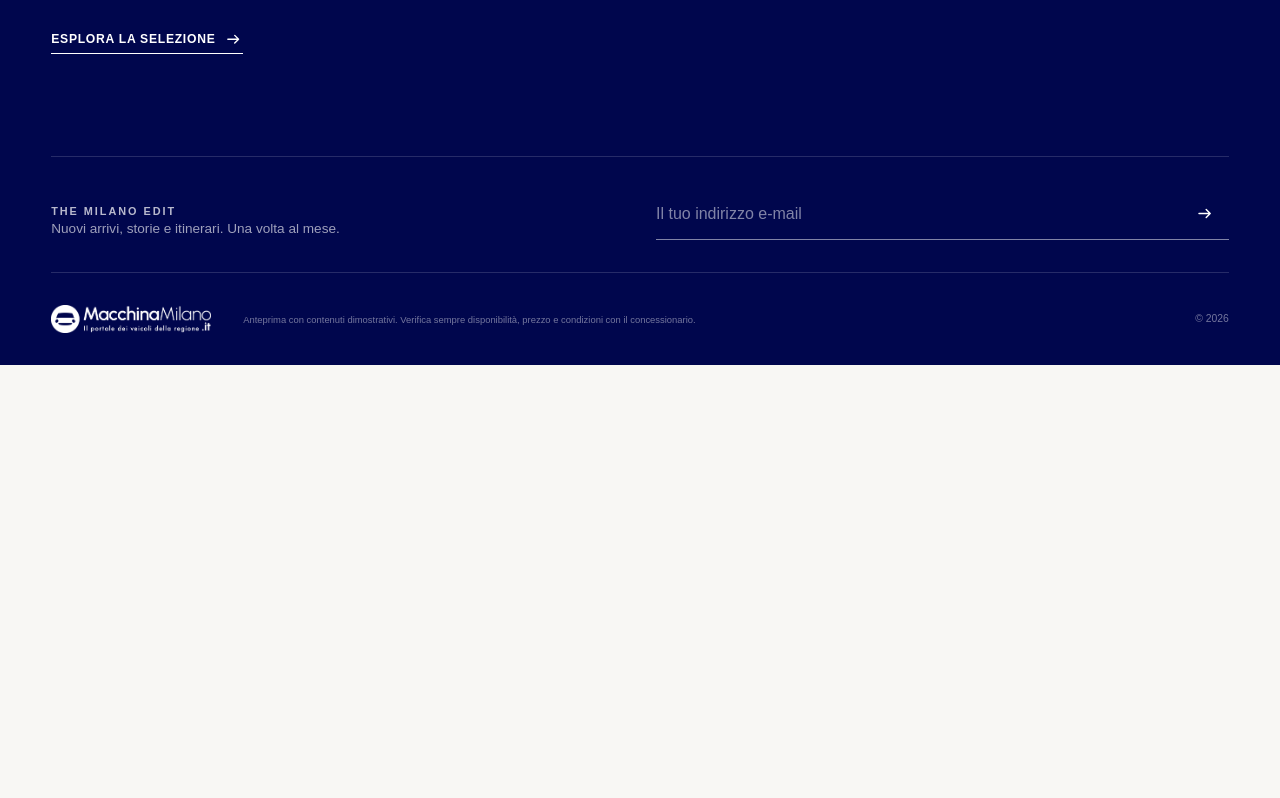
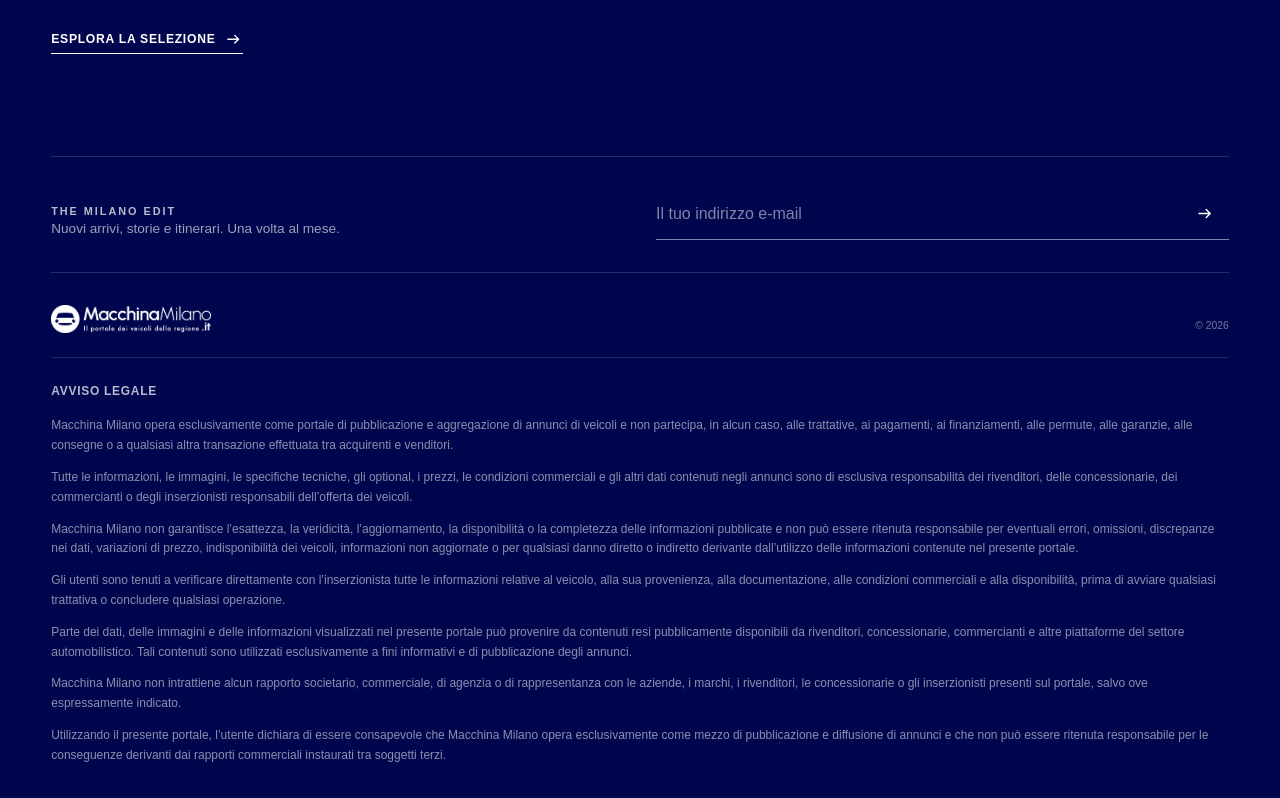
Before and after one commit to ronaldocardoso/macchinamilano, a Next.js app: page / in a window 1280 px wide. Shown: the part 8111-8909 px from the top of the page. Before the commit the page ends 8476 px from the top, so only its background shows below. Built offline with nearby package versions, Linux system fonts and the light colour scheme; no server answers.

Commit message:
Aggiunge l'avviso legale al footer

```diff
--- a/app/globals.css
+++ b/app/globals.css
@@ -1974,9 +1974,7 @@ a {
 
 .site-footer__bottom {
   display: grid;
-  grid-template-columns: auto 1fr auto;
-  align-items: center;
-  gap: 2rem;
+  gap: 1.5rem;
   padding-block: 2rem;
 }
 
@@ -1984,17 +1982,47 @@ a {
   width: 10rem;
 }
 
-.site-footer__bottom p {
-  max-width: 48rem;
-  margin: 0;
-  color: rgb(255 255 255 / 45%);
-  font-size: 0.59rem;
-  line-height: 1.6;
-}
-
-.site-footer__bottom > span {
+.site-footer__identity {
+  display: flex;
+  align-items: end;
+  justify-content: space-between;
+  gap: 2rem;
+}
+
+.site-footer__identity > span {
   color: rgb(255 255 255 / 45%);
   font-size: 0.65rem;
+}
+
+.site-footer__legal {
+  width: 100%;
+  padding-top: 1.5rem;
+  border-top: 1px solid rgb(255 255 255 / 12%);
+  color: rgb(255 255 255 / 55%);
+  font-size: 0.75rem;
+  line-height: 1.65;
+}
+
+.site-footer__legal h2 {
+  margin: 0 0 0.9rem;
+  color: rgb(255 255 255 / 72%);
+  font-size: 0.75rem;
+  font-weight: 700;
+  letter-spacing: 0.06em;
+  text-transform: uppercase;
+}
+
+.site-footer__legal p {
+  width: 100%;
+  max-width: none;
+  margin: 0 0 0.75rem;
+  color: inherit;
+  font-size: inherit;
+  line-height: inherit;
+}
+
+.site-footer__legal p:last-child {
+  margin-bottom: 0;
 }
 
 @media (max-width: 1180px) {
@@ -2375,6 +2403,10 @@ a {
   .site-footer__bottom {
     grid-template-columns: 1fr;
   }
+
+  .site-footer__identity {
+    align-items: start;
+  }
 }
 
 @media (prefers-reduced-motion: reduce) {
--- a/components/site-footer.tsx
+++ b/components/site-footer.tsx
@@ -58,12 +58,64 @@ export function SiteFooter() {
         </form>
       </div>
       <div className="site-footer__bottom container">
-        <BrandMark light />
-        <p>
-          Anteprima con contenuti dimostrativi. Verifica sempre disponibilità,
-          prezzo e condizioni con il concessionario.
-        </p>
-        <span>© 2026</span>
+        <div className="site-footer__identity">
+          <BrandMark light />
+          <span>© 2026</span>
+        </div>
+        <section className="site-footer__legal" aria-labelledby="legal-title">
+          <h2 id="legal-title">Avviso legale</h2>
+          <p>
+            Macchina Milano opera esclusivamente come portale di pubblicazione e
+            aggregazione di annunci di veicoli e non partecipa, in alcun caso,
+            alle trattative, ai pagamenti, ai finanziamenti, alle permute, alle
+            garanzie, alle consegne o a qualsiasi altra transazione effettuata
+            tra acquirenti e venditori.
+          </p>
+          <p>
+            Tutte le informazioni, le immagini, le specifiche tecniche, gli
+            optional, i prezzi, le condizioni commerciali e gli altri dati
+            contenuti negli annunci sono di esclusiva responsabilità dei
+            rivenditori, delle concessionarie, dei commercianti o degli
+            inserzionisti responsabili dell’offerta dei veicoli.
+          </p>
+          <p>
+            Macchina Milano non garantisce l’esattezza, la veridicità,
+            l’aggiornamento, la disponibilità o la completezza delle
+            informazioni pubblicate e non può essere ritenuta responsabile per
+            eventuali errori, omissioni, discrepanze nei dati, variazioni di
+            prezzo, indisponibilità dei veicoli, informazioni non aggiornate o
+            per qualsiasi danno diretto o indiretto derivante dall’utilizzo
+            delle informazioni contenute nel presente portale.
+          </p>
+          <p>
+            Gli utenti sono tenuti a verificare direttamente con l’inserzionista
+            tutte le informazioni relative al veicolo, alla sua provenienza,
+            alla documentazione, alle condizioni commerciali e alla
+            disponibilità, prima di avviare qualsiasi trattativa o concludere
+            qualsiasi operazione.
+          </p>
+          <p>
+            Parte dei dati, delle immagini e delle informazioni visualizzati nel
+            presente portale può provenire da contenuti resi pubblicamente
+            disponibili da rivenditori, concessionarie, commercianti e altre
+            piattaforme del settore automobilistico. Tali contenuti sono
+            utilizzati esclusivamente a fini informativi e di pubblicazione
+            degli annunci.
+          </p>
+          <p>
+            Macchina Milano non intrattiene alcun rapporto societario,
+            commerciale, di agenzia o di rappresentanza con le aziende, i
+            marchi, i rivenditori, le concessionarie o gli inserzionisti
+            presenti sul portale, salvo ove espressamente indicato.
+          </p>
+          <p>
+            Utilizzando il presente portale, l’utente dichiara di essere
+            consapevole che Macchina Milano opera esclusivamente come mezzo di
+            pubblicazione e diffusione di annunci e che non può essere ritenuta
+            responsabile per le conseguenze derivanti dai rapporti commerciali
+            instaurati tra soggetti terzi.
+          </p>
+        </section>
       </div>
     </footer>
   );
```
